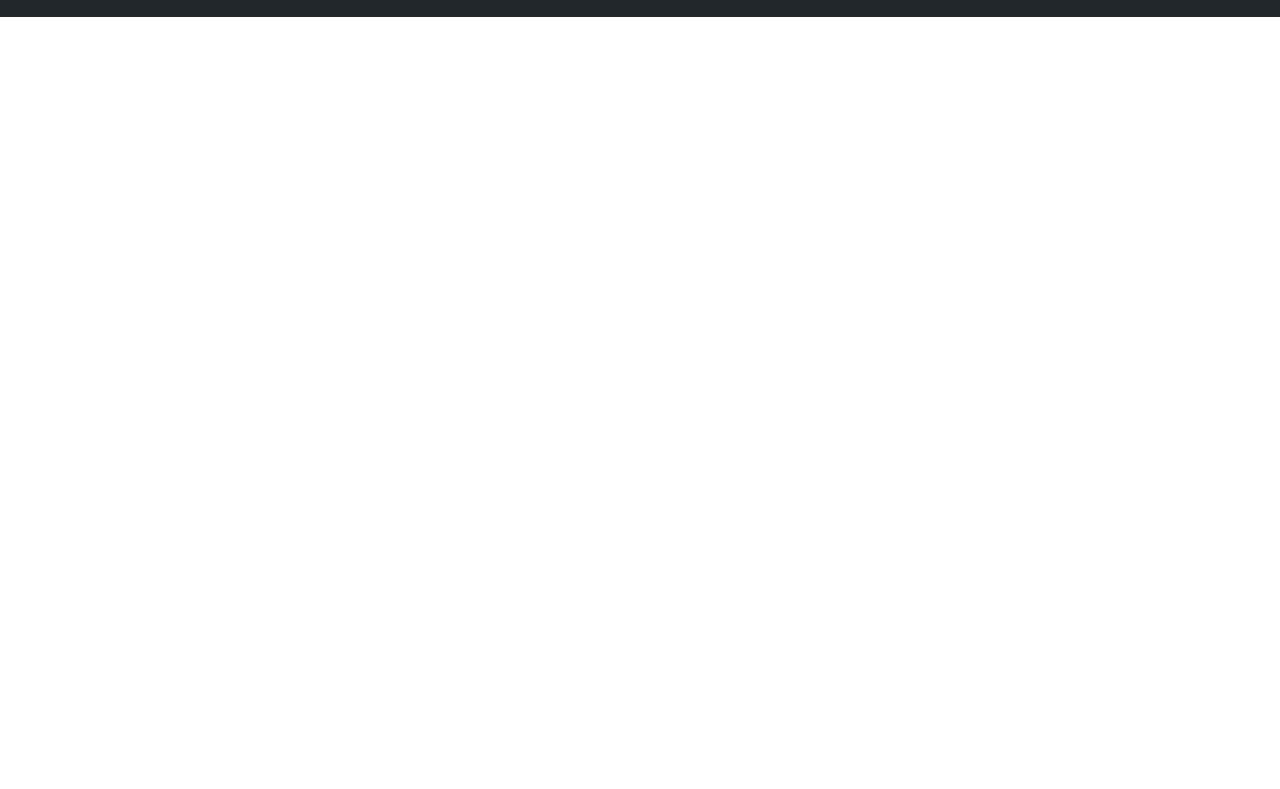
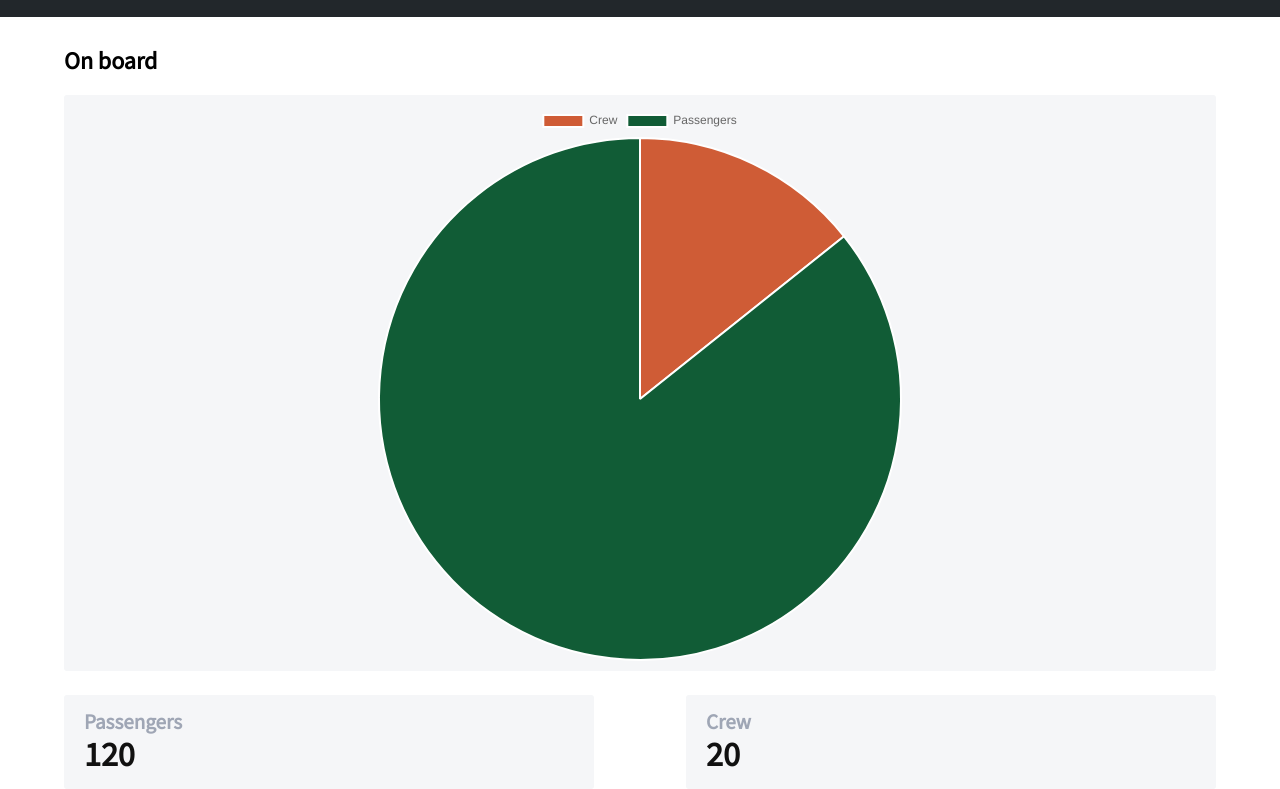
Before and after one commit to swu1337/spacex, a plain HTML site: page index.html in a window 1280 px wide. Shown: the part 53-842 px from the top of the page. Before the commit the page ends 800 px from the top, so only its background shows below. Drawn offline with nearby package versions, Linux system fonts and the light colour scheme.

Commit message:
on board added

```diff
--- /dev/null
+++ b/css/partials/board.css
@@ -0,0 +1,50 @@
+.onboard {
+    display: flex;
+    flex-wrap: wrap;
+    margin-top: 30px;
+}
+
+.onboard > h2 {
+    width: 100%;
+}
+
+.graph, .data-holder {
+    border-radius: 3px;
+}
+
+.graph {
+    width: 100%;
+    background-color: var(--light-board);
+    margin-top: 20px;
+}
+
+.data-static {
+    margin-top: 24px;
+    width: 100%;
+    display: flex;
+    justify-content: space-between;
+}
+
+.data-holder {
+    font-size: 18px;
+    width: 46%;
+    background-color: var(--light-board);
+}
+
+.data-holder > h3, .data-holder > p {
+    padding-left: 20px;
+}
+
+.data-holder > h3 {
+    color: var(--title-board);
+    padding-top: 15px;
+
+}
+
+.data-holder > p {
+    font-weight: bold;
+    padding-top: 1px;
+    padding-bottom: 15px;
+    font-size: 34px;
+    color: #111;
+}
--- a/css/partials/header.css
+++ b/css/partials/header.css
@@ -4,8 +4,9 @@ header {
     align-items: center;
     width: 100%;
     height: 70px;
-    background-color: #22272B;
+    background-color: var(--dark-gray);
     transition: all 0.5s ease;
+    overflow: hidden;
 }
 
 ul {
--- a/css/styles.css
+++ b/css/styles.css
@@ -1,3 +1,15 @@
+:root {
+    --light-board: #F5F6F8;
+    --title-board: #9FA6B5;
+    --dark-gray: #22272B;
+    --darker-gray: #181C1F;
+    --beige: #FFF8E5;
+    --yellow: #EFC03C;
+
+    --medium: 500;
+    --semibold: 600;
+}
+
 * {
     margin: 0;
     padding: 0;
@@ -6,3 +18,8 @@
 body {
     font-family: 'Source Sans Pro', sans-serif;
 }
+
+main {
+    width: 90%;
+    margin: 0 auto;
+}
--- a/index.html
+++ b/index.html
@@ -9,6 +9,7 @@
     <link rel="stylesheet" href="https://use.fontawesome.com/releases/v5.7.1/css/all.css" integrity="sha384-fnmOCqbTlWIlj8LyTjo7mOUStjsKC4pOpQbqyi7RrhN7udi9RwhKkMHpvLbHG9Sr" crossorigin="anonymous">
     <link rel="stylesheet" href="https://fonts.googleapis.com/css?family=Source+Sans+Pro">
     <link rel="stylesheet" href="css/partials/header.css">
+    <link rel="stylesheet" href="css/partials/board.css">
     <link rel="stylesheet" href="css/styles.css">
     <script src="https://cdnjs.cloudflare.com/ajax/libs/Chart.js/2.7.3/Chart.min.js"></script>
     <script src="js/index.js"></script>
@@ -30,8 +31,25 @@
             </ul>
         </nav>
     </header>
-    <section class="onboard">
+    <main>
+        <section class="onboard">
+            <h2 class="heading">On board</h2>
+            <section class="graph">
+                <canvas id="onboard-canvas"></canvas>
+            </section>
+            <section class="data-static">
+                <article class="data-holder">
+                    <h3>Passengers</h3>
+                    <p>120</p>
+                </article>
+                <article class="data-holder">
+                    <h3>Crew</h3>
+                    <p>20</p>
+                </article>
+            </section>
+        </section>
+    </main>
 
-    </section>
+    <script src="js/data.js"></script>
 </body>
 </html>
--- /dev/null
+++ b/js/data.js
@@ -0,0 +1,30 @@
+let ctx = document.getElementById('onboard-canvas').getContext('2d');
+
+let myPieChart = new Chart(ctx,{
+    type: 'pie',
+    data: {
+        datasets: [{
+            data: [20, 120],
+            backgroundColor: [
+                'rgba(207, 92, 54, 1)',
+                'rgba(17, 92, 54, 1)'
+            ]
+        }],
+
+        // These labels appear in the legend and in the tooltips when hovering different arcs
+        labels: [
+            'Crew',
+            'Passengers'
+        ]
+    },
+    options: {
+        layout: {
+            padding: {
+                left: 0,
+                right: 0,
+                top: 10,
+                bottom: 10
+            }
+        }
+    }
+});
```
Also changed, not shown: js/index.js (+7 -7 lines).
